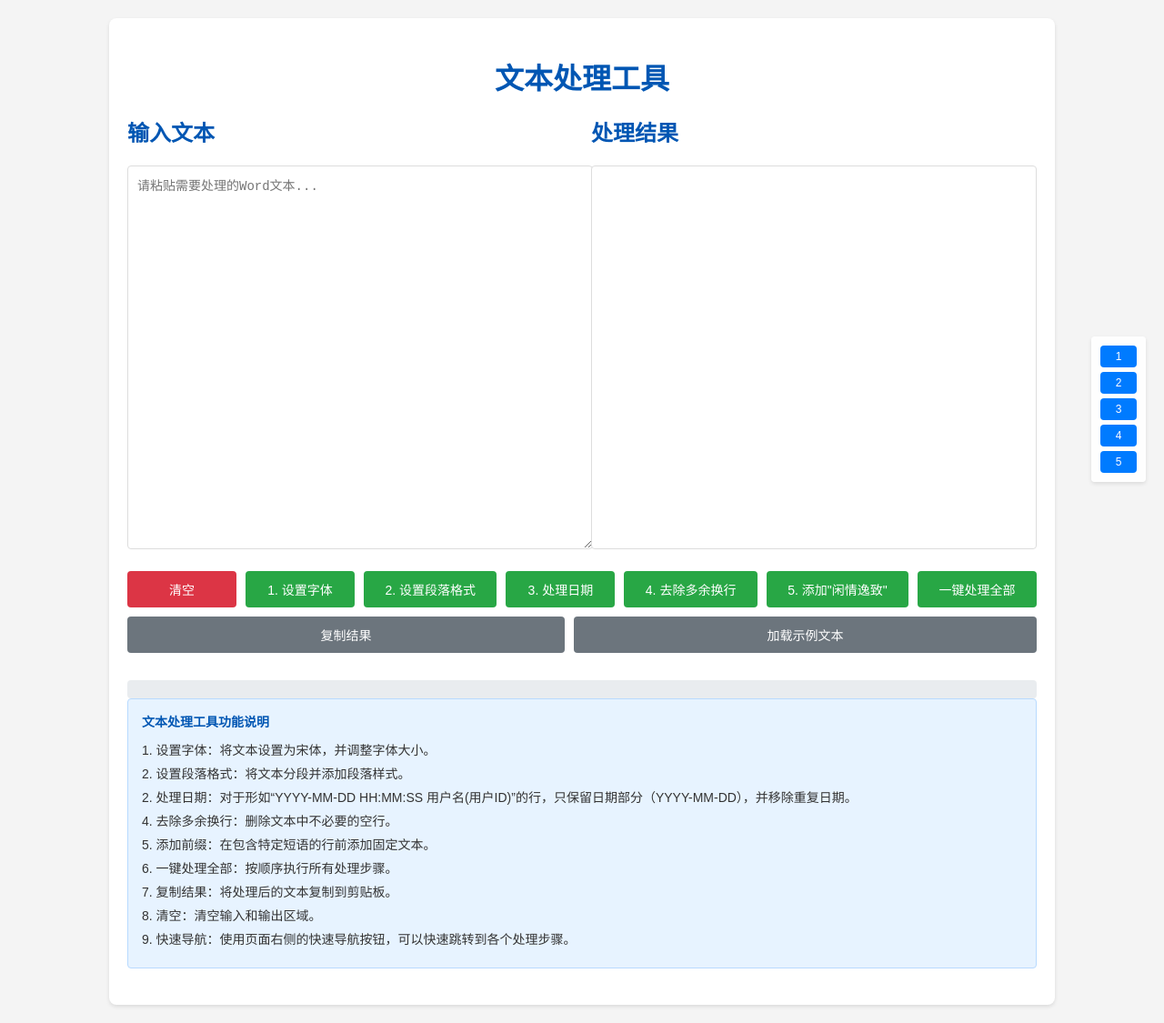
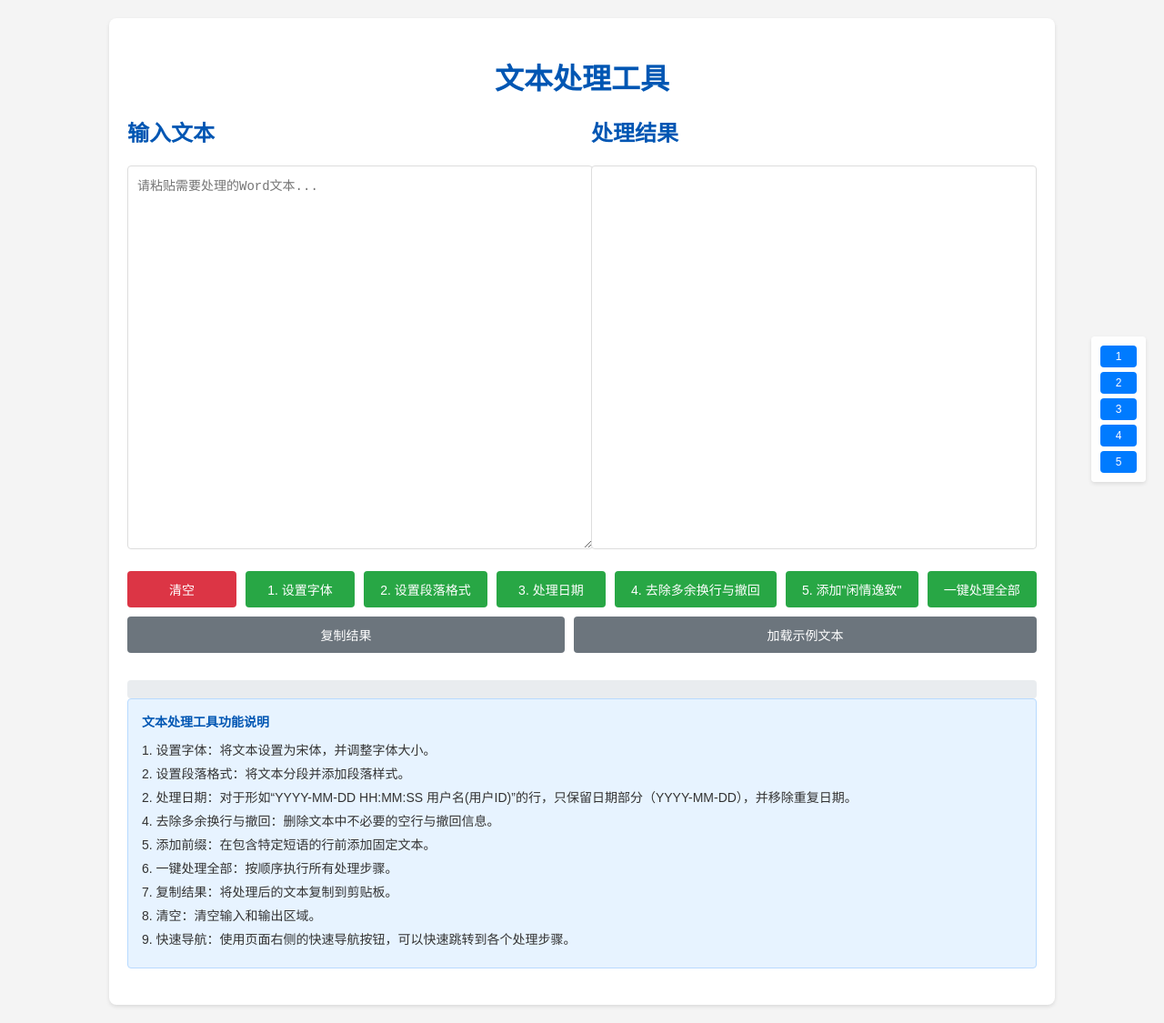
Before and after one commit to CrescentVelvet/crescentvelvet.github.io, a Jekyll site: the page built from _pages/text_processor.html, in a window 1280 px wide. Shown: the whole page at 91% size. Built offline with Jekyll 4.4.1, drawn with Linux system fonts in a browser that asks for light colours.

Commit message:
去除多余换行时，也要去除包含“撤回了一条消息”的一行

```diff
--- a/_pages/text_processor.html
+++ b/_pages/text_processor.html
@@ -204,7 +204,7 @@
             <button id="formatFont" class="step-button">1. 设置字体</button>
             <button id="formatParagraph" class="step-button">2. 设置段落格式</button>
             <button id="processDates" class="step-button">3. 处理日期</button>
-            <button id="removeExtraLineBreaks" class="step-button">4. 去除多余换行</button>
+            <button id="removeExtraLineBreaks" class="step-button">4. 去除多余换行与撤回</button>
             <button id="addLeisurePrefix" class="step-button">5. 添加"闲情逸致"</button>
             <button id="processAll" class="step-button">一键处理全部</button>
             <button id="copyResult" class="copy-button">复制结果</button>
@@ -215,7 +215,7 @@
             <div class="info-feature">1. 设置字体：将文本设置为宋体，并调整字体大小。</div>
             <div class="info-feature">2. 设置段落格式：将文本分段并添加段落样式。</div>
             <div class="info-feature">2. 处理日期：对于形如“YYYY-MM-DD HH:MM:SS 用户名(用户ID)”的行，只保留日期部分（YYYY-MM-DD），并移除重复日期。</div>
-            <div class="info-feature">4. 去除多余换行：删除文本中不必要的空行。</div>
+            <div class="info-feature">4. 去除多余换行与撤回：删除文本中不必要的空行与撤回信息。</div>
             <div class="info-feature">5. 添加前缀：在包含特定短语的行前添加固定文本。</div>
             <div class="info-feature">6. 一键处理全部：按顺序执行所有处理步骤。</div>
             <div class="info-feature">7. 复制结果：将处理后的文本复制到剪贴板。</div>
@@ -351,6 +351,9 @@
             const tempDiv = document.createElement('div');
             tempDiv.innerHTML = content;
             content = tempDiv.innerText;
+
+            // 移除包含“撤回了一条消息”的行
+            content = content.replace(/^.*撤回了一条消息.*$\n?/gm, '');
 
             // 将连续的两个换行符替换为单个换行
             content = content.replace(/\n\n/g, '\n');
```
